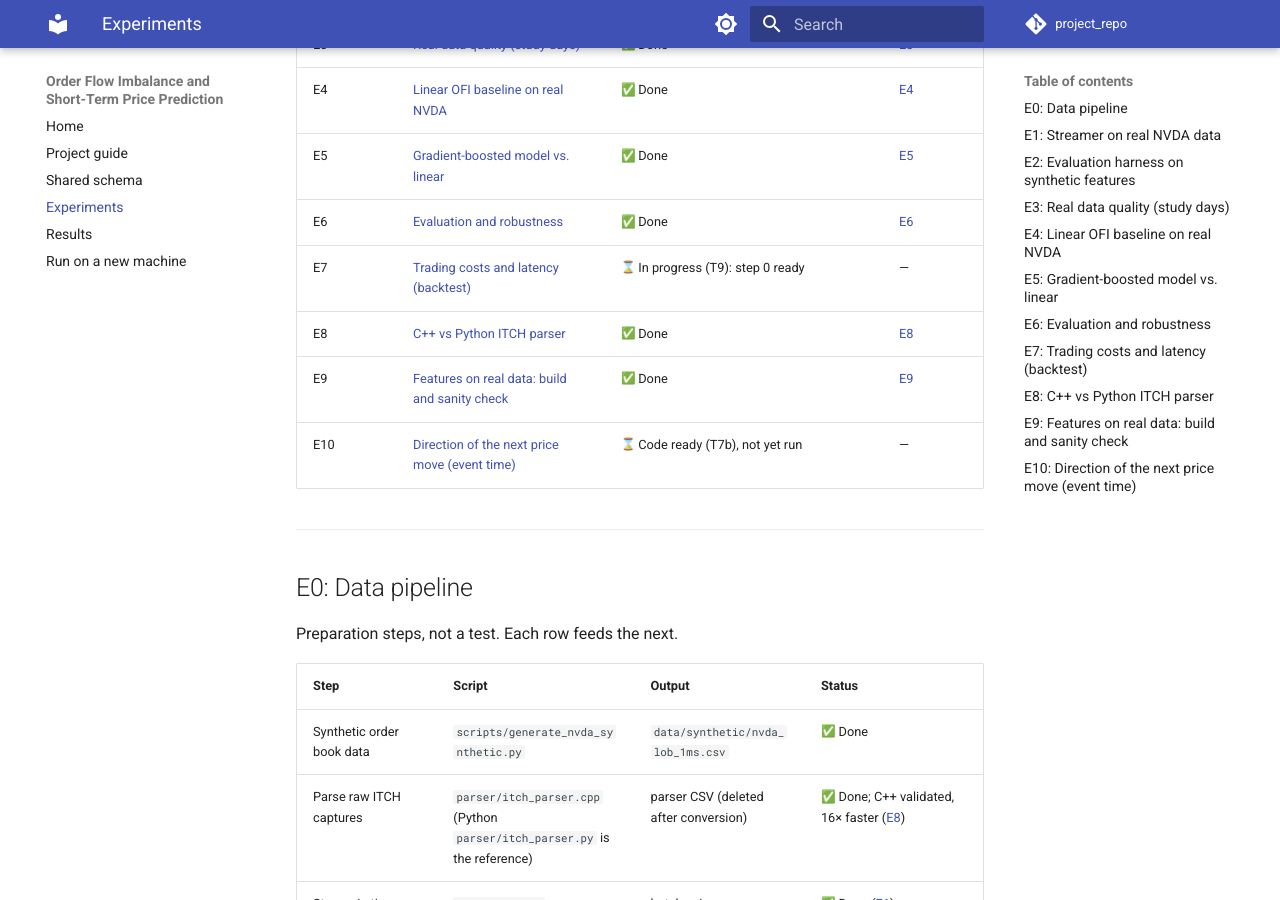
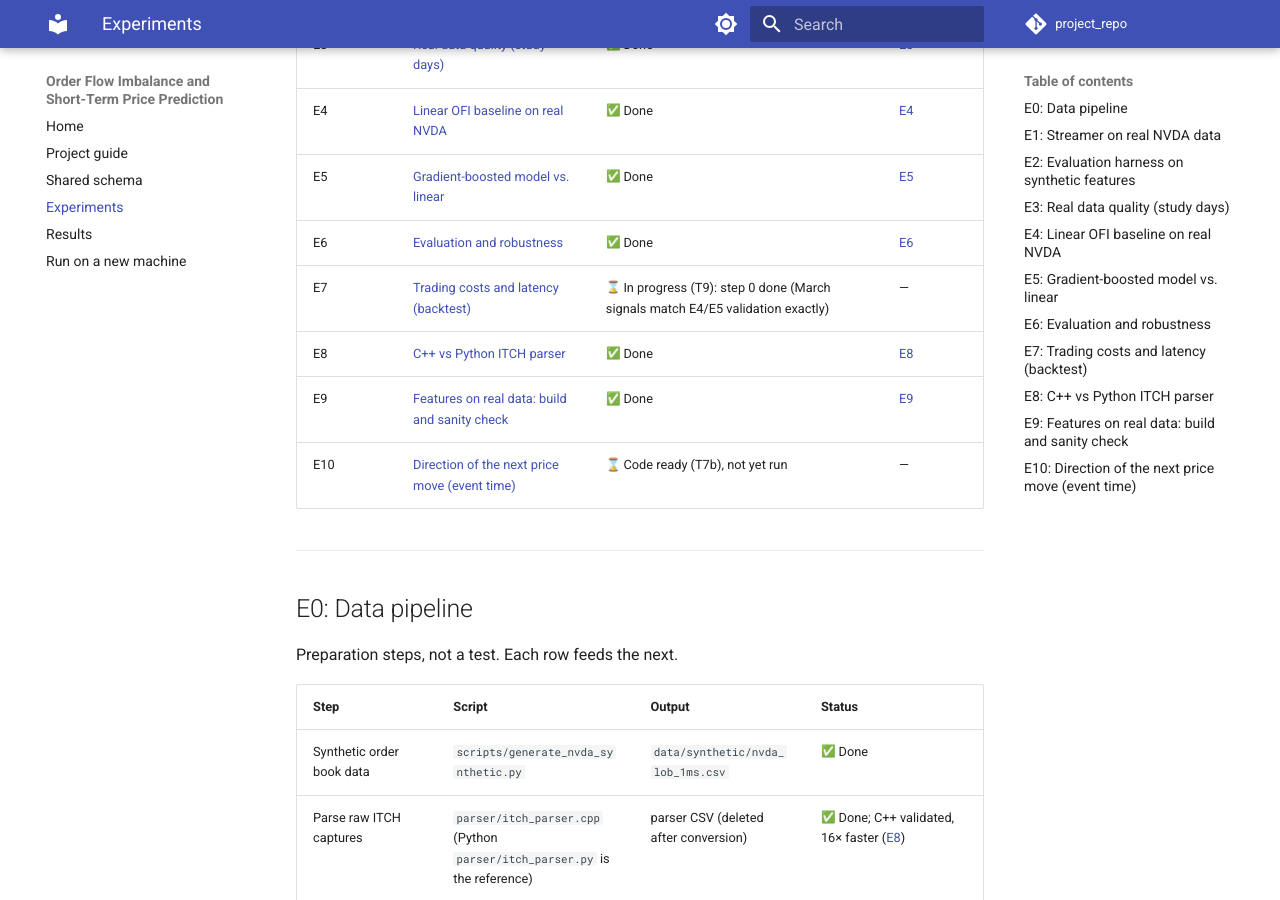
Before and after one commit to FIN-556-Market-Microstructures/project_repo, an MkDocs documentation site: the page built from docs/experiments.md, in a window 1280 px wide and 900 px high, scrolled down 499 px. Built offline with MkDocs 1.6.1 and Material for MkDocs 9.7.7, drawn with Linux system fonts in a browser that asks for light colours; emoji names are drawn with the system emoji font; comment, search, counter and statistics services are not loaded.

Commit message:
Docs: T9 step 0 verified on the VM
Co-Authored-By: Claude Opus 5.5 <noreply@anthropic.com>

```diff
--- a/docs/experiments.md
+++ b/docs/experiments.md
@@ -15,7 +15,7 @@ row to the index.
 | E4 | [Linear OFI baseline on real NVDA](#e4-linear-ofi-baseline-on-real-nvda) | :white_check_mark: Done | [E4](results.md#e4-linear-ofi-baseline-on-real-nvda) |
 | E5 | [Gradient-boosted model vs. linear](#e5-gradient-boosted-model-vs-linear) | :white_check_mark: Done | [E5](results.md#e5-gradient-boosted-model-vs-linear) |
 | E6 | [Evaluation and robustness](#e6-evaluation-and-robustness) | :white_check_mark: Done | [E6](results.md#e6-evaluation-and-robustness) |
-| E7 | [Trading costs and latency (backtest)](#e7-trading-costs-and-latency-backtest) | :hourglass: In progress (T9): step 0 ready | — |
+| E7 | [Trading costs and latency (backtest)](#e7-trading-costs-and-latency-backtest) | :hourglass: In progress (T9): step 0 done (March signals match E4/E5 validation exactly) | — |
 | E8 | [C++ vs Python ITCH parser](#e8-c-vs-python-itch-parser) | :white_check_mark: Done | [E8](results.md#e8-c-vs-python-itch-parser) |
 | E9 | [Features on real data: build and sanity check](#e9-features-on-real-data-build-and-sanity-check) | :white_check_mark: Done | [E9](results.md#e9-features-on-real-data-build-and-sanity-check) |
 | E10 | [Direction of the next price move (event time)](#e10-direction-of-the-next-price-move-event-time) | :hourglass: Code ready (T7b), not yet run | — |
```
